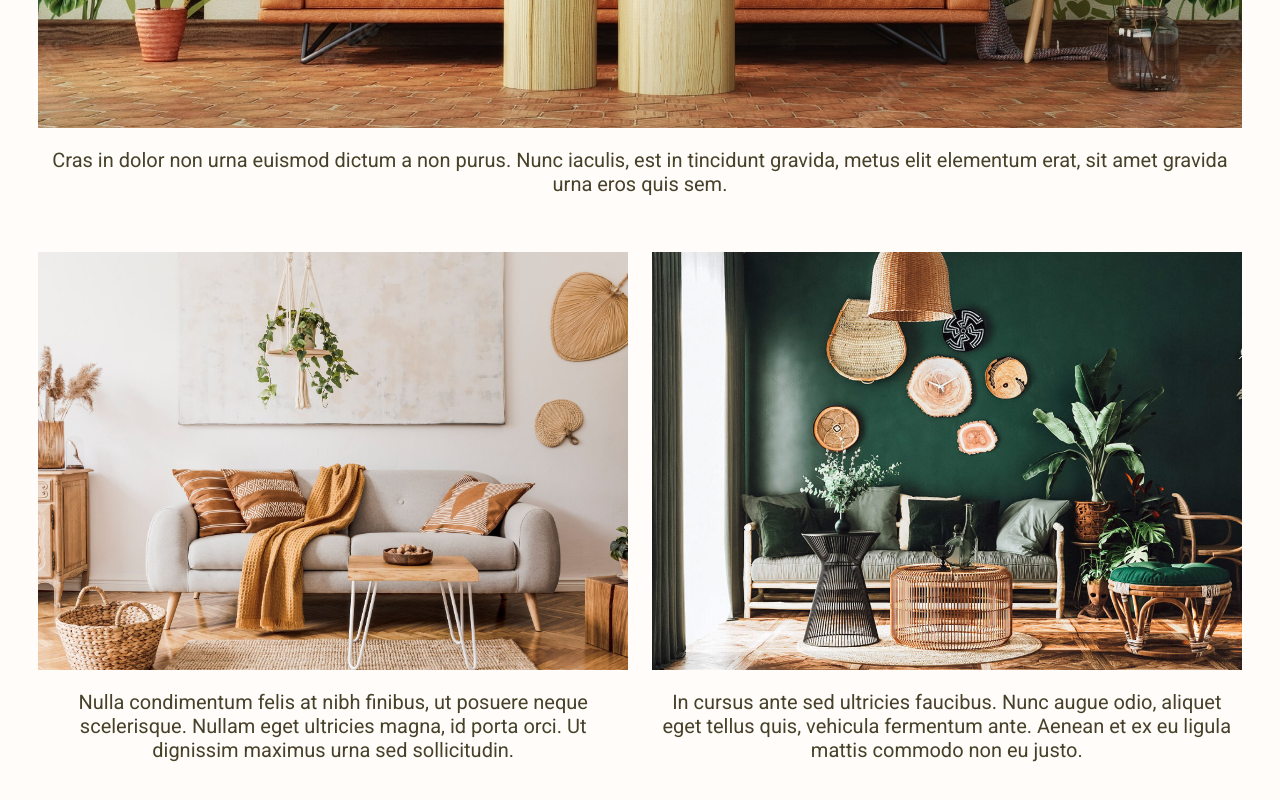
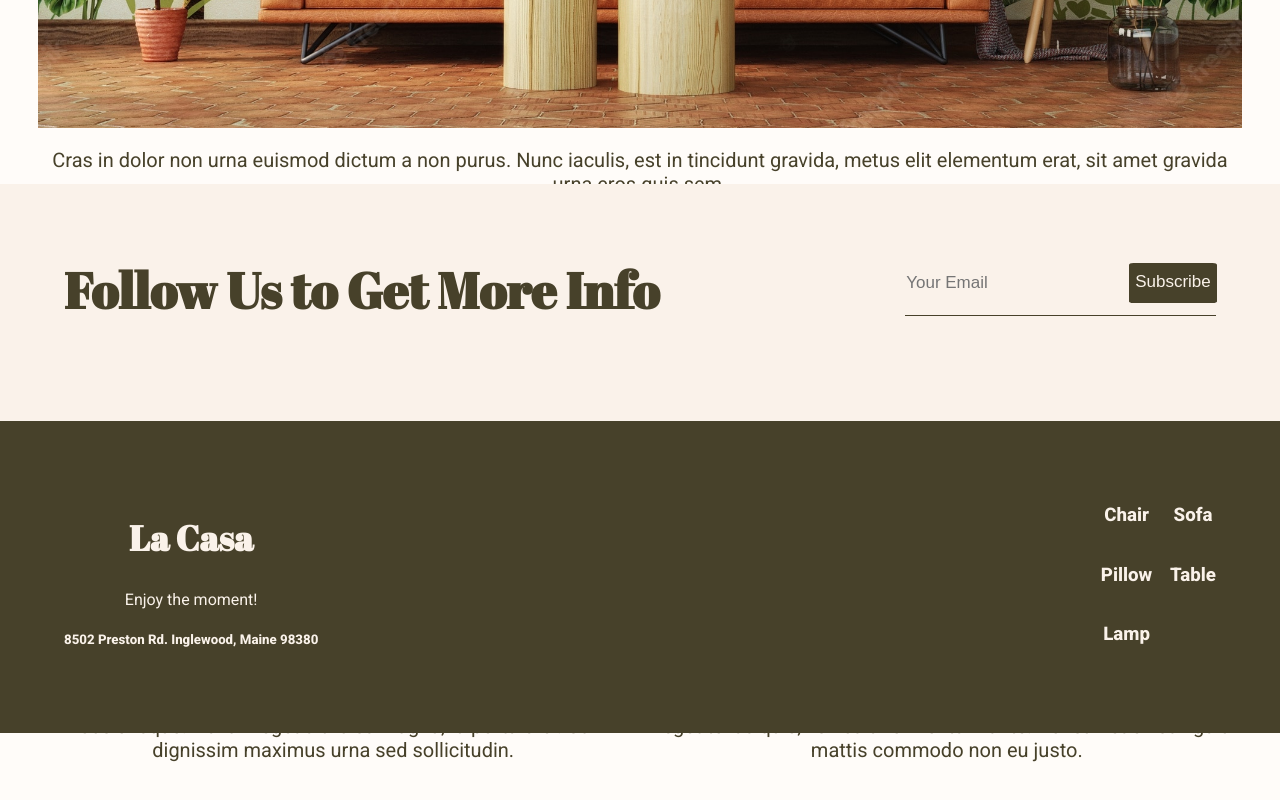
Before and after one commit to Maciej-Sitny/shopping-cart, a React (Create React App) app: page / in a window 1280 px wide. Shown: the part 6296-7096 px from the top of the page. Built offline with nearby package versions, Linux system fonts and the light colour scheme.

Commit message:
Set up the Footer component and start styling it

```diff
--- a/src/App.js
+++ b/src/App.js
@@ -13,6 +13,8 @@ import LoyalSeat from './images/explore/pexels-valeria-boltneva-827518.jpg'
 import WoodenPlanter from './images/explore/pexels-valeria-boltneva-1129413.jpg'
 import TopGallery from './components/TopGallery';
 import FindOut from './components/FindOut';
+import Footer from './components/Footer';
+
 
 const data = {
     "products": {
@@ -378,6 +380,7 @@ function App() {
         <Explore down={{image:WoodenPlanter,productName:'Wooden Planter',price:'5'}} up={{image:LoyalSeat,productName:'Loyal Seat',price:'60'}}/>
         <TopGallery products={{pillows:data.products.pillows.slice(0,4),lamps:data.products.lamps.filter(lamp=>lamp.name==="Black Widow"||lamp.name==="Golden Light"||lamp.name==="Shovelio"), }} />
         <FindOut />
+        <Footer />
     </div>
   );
 }
--- a/src/components/Footer.js
+++ b/src/components/Footer.js
@@ -0,0 +1,31 @@
+import React from 'react';
+
+export default function Footer() {
+    return (<footer>
+        <div className='footer--up'>
+            <h1>Follow Us to Get More Info</h1>
+            <div>
+                <input type="email" placeholder="Your Email"/>
+                <button>Subscribe</button>
+            </div>
+        </div>
+        <div className='footer--down'>
+            <div className='footer--down--left'>
+                <h2>La Casa</h2>
+                <p>Enjoy the moment!</p>
+                <h5>8502 Preston Rd. Inglewood, Maine 98380</h5>
+            </div>
+            <div className='footer--down--right'>
+                <div>
+                    <h3>Chair</h3>
+                    <h3>Pillow</h3>
+                    <h3>Lamp</h3>
+                </div>
+                <div>
+                    <h3>Sofa</h3>
+                    <h3>Table</h3>
+                </div>
+            </div>
+        </div>
+    </footer>)
+}
--- a/src/index.css
+++ b/src/index.css
@@ -23,9 +23,10 @@ body {
   -moz-osx-font-smoothing: grayscale;
   color:var(--lightbrown);
   width: 100vw;
-  height: 700vh;
+  height: 860vh;
   scroll-behavior: smooth;
   scrollbar-color: red;
+  position: relative;
 }
 
 code {
@@ -717,3 +718,79 @@ body::-webkit-scrollbar-track {
   width: 49%;
   margin-top:0;
 }
+
+footer {
+  height:400px;
+  /* background: red; */
+  width: 100%;
+  width:100vw;
+  position:absolute;
+  bottom:0;
+
+}
+
+.footer--up {
+  display: flex;
+  justify-content: space-between;
+  align-items: center;
+  background: #faf2ea;
+  padding: 3% 5% 5% 5%;
+}
+
+.footer--up>h1 {
+  font-size: 50px;
+  font-family: 'Abril Fatface', cursive;
+}
+
+.footer--up>div{
+  width:27%;
+  border-bottom: 1px solid #47412a;
+  padding-bottom: 12px;
+  display: flex;
+  justify-content: center;
+  align-items: center;
+}
+
+.footer--up>div>input {
+  background: transparent;
+  border:0;
+  outline:none;
+  color:#47412a;
+  font-size: 17px;
+  width:300px;
+}
+
+.footer--up>div>button {
+  background: #47412a;
+  color:#faf2ea;
+  font-size: 17px;
+  border:0;
+  border-bottom: 2px solid #47412a;
+  border-radius: 5%;
+  width:150px;
+  height: 40px;
+}
+
+.footer--down {
+  background: var(--lightbrown);
+  display: flex;
+  justify-content: space-between;
+  color:#faf2ea;
+  padding: 5% 5% 5% 5%;
+}
+
+.footer--down--left >h2{
+  font-size: 35px;
+  font-family: 'Abril Fatface', cursive;
+}
+
+.footer--down--right{
+  display: flex;
+  justify-content: space-between;
+  width: 10%;
+}
+
+.footer--down--right>div {
+  display: flex;
+  flex-direction: column;
+}
```
